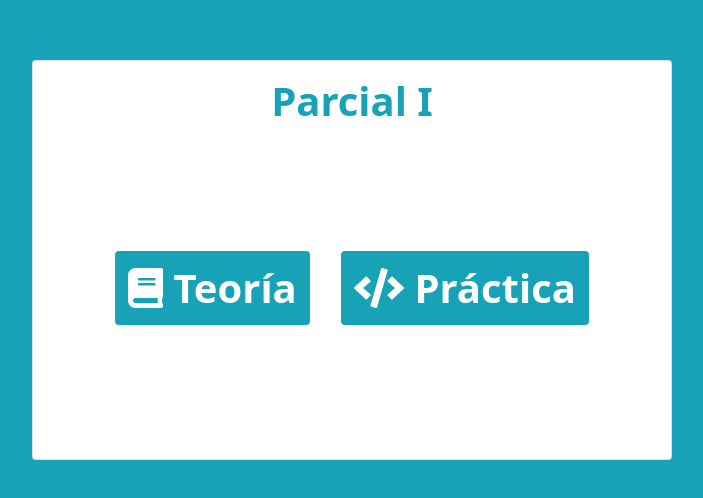
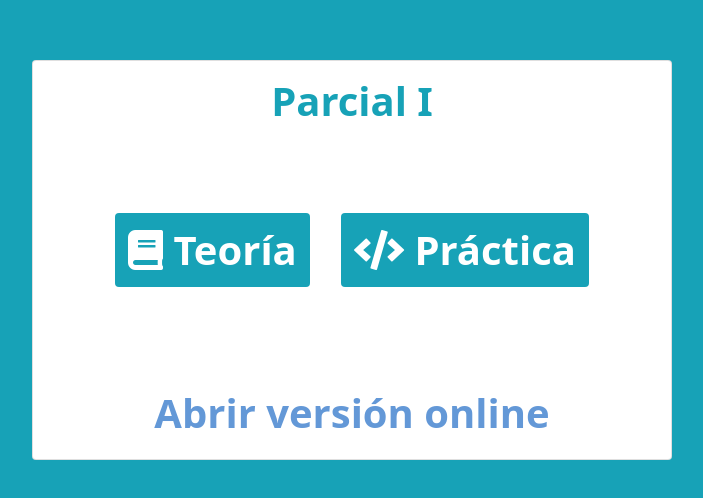
Before and after one commit to Etherion99/parcial_web, a plain HTML site: page index.html in a window 1280 px wide. Shown: the part 140-638 px from the top of the page, without its empty margins (288-991 px from the left). Drawn offline with nearby package versions, Linux system fonts and the light colour scheme.

Commit message:
online version

```diff
--- a/index.html
+++ b/index.html
@@ -24,6 +24,9 @@
                         <a href="practica.html" class="btn bgc-main fw-bold color-white fs-1"><i class="fas fa-code"></i> Práctica</a>
                     </div>
                 </div>
+                <div class="mt-3 text-center">
+                    <a href="http://sebastian-trujillo.me/parcial-I/" class="link fs-1">Abrir versión online</a>
+                </div>
             </div>
         </div>
     </div>
--- a/styles/main.css
+++ b/styles/main.css
@@ -14,3 +14,9 @@
     width: 100vw;
     height: 100vh;
 }
+
+.link{
+    text-decoration: none;
+    color: #6398D7;
+    font-weight: bold;
+}
```
